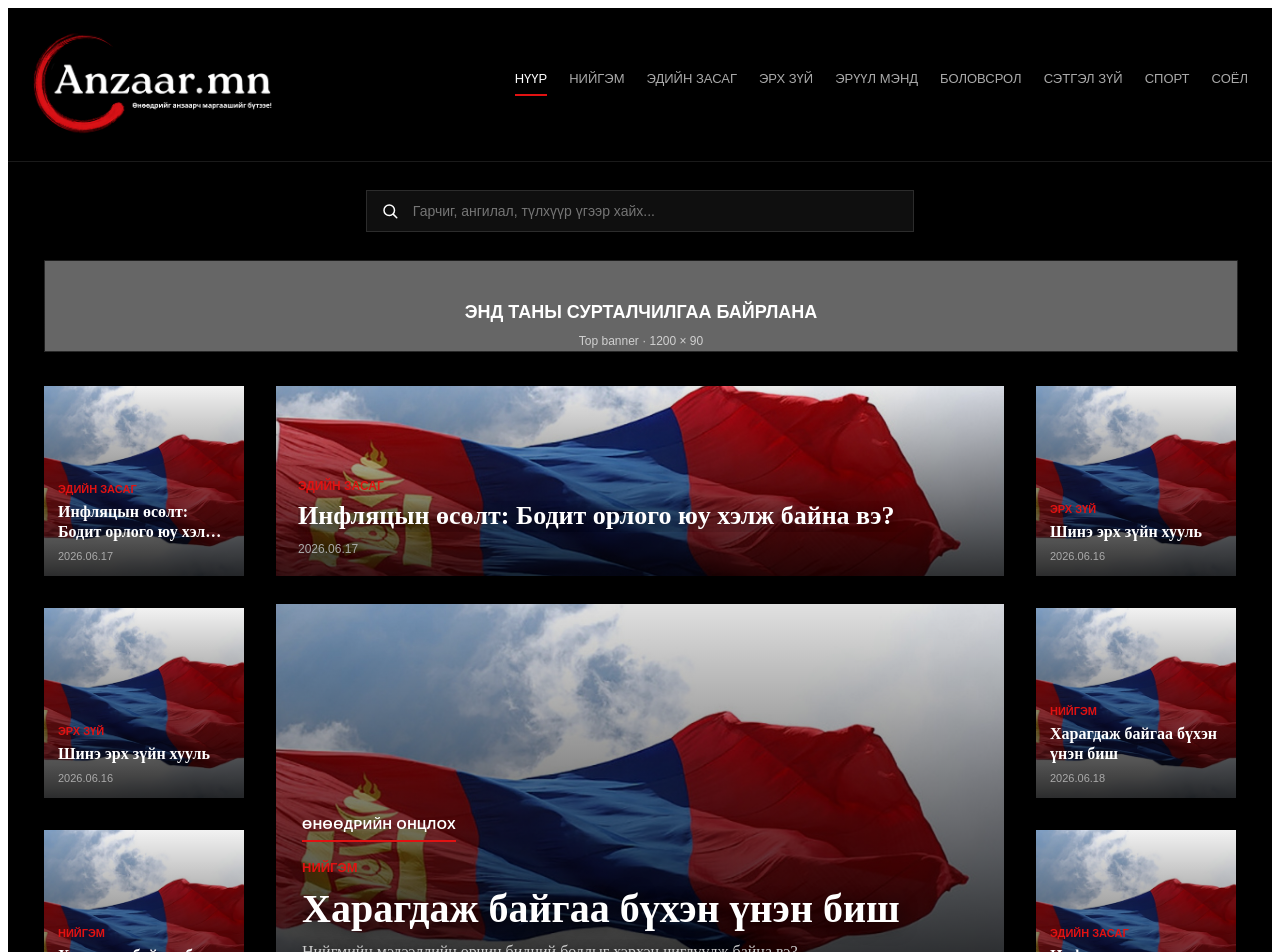
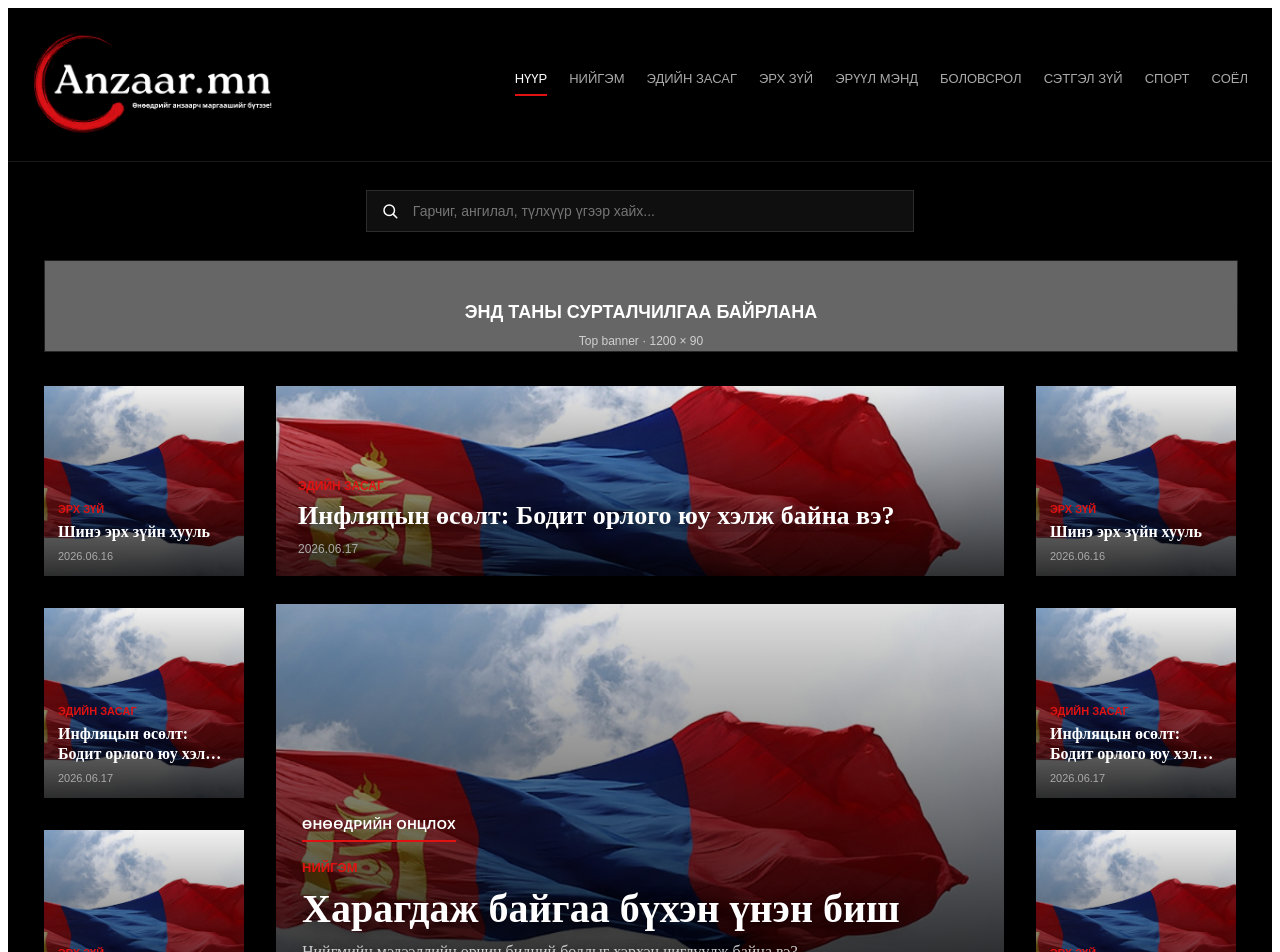
Before and after one commit to toogeemunkhtogtokh-ai/Anzaar-mn, a Next.js app: page / in a window 1280 px wide. Shown: the top 952 px of the page. Built offline with nearby package versions, Linux system fonts and the light colour scheme.

Commit message:
Update page.js

```diff
--- a/app/page.js
+++ b/app/page.js
@@ -76,14 +76,19 @@ const [menuOpen, setMenuOpen] = useState(false);
   const safeArticles =
   filteredArticles.length > 0 ? filteredArticles : [fallbackArticle];
 
-  const getArticle = (index) => {
-    return safeArticles[index % safeArticles.length] || fallbackArticle;
-  };
+  const heroArticle =
+  safeArticles.find((article) => article.featured === true) ||
+  safeArticles[0] ||
+  fallbackArticle;
 
-  const heroArticle =
-    safeArticles.find((article) => article.featured === true) ||
-    safeArticles[0] ||
-    fallbackArticle;
+const displayArticles = safeArticles.filter(
+  (article) => String(article.id) !== String(heroArticle.id)
+);
+
+const getArticle = (index) => {
+  const list = displayArticles.length > 0 ? displayArticles : safeArticles;
+  return list[index % list.length] || fallbackArticle;
+};
 
   const topBanner =
     banners.find((b) => b.position === "top" && b.active) ||
```
